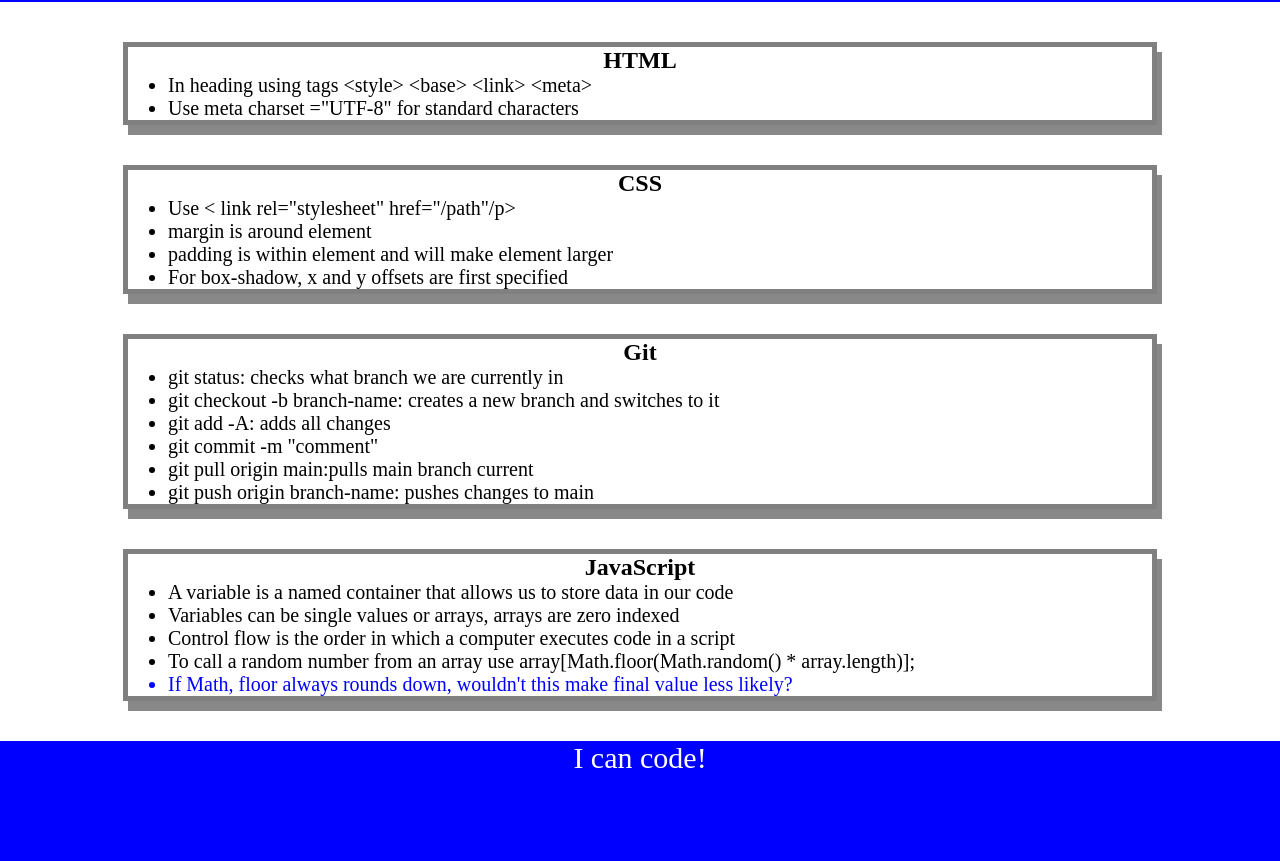
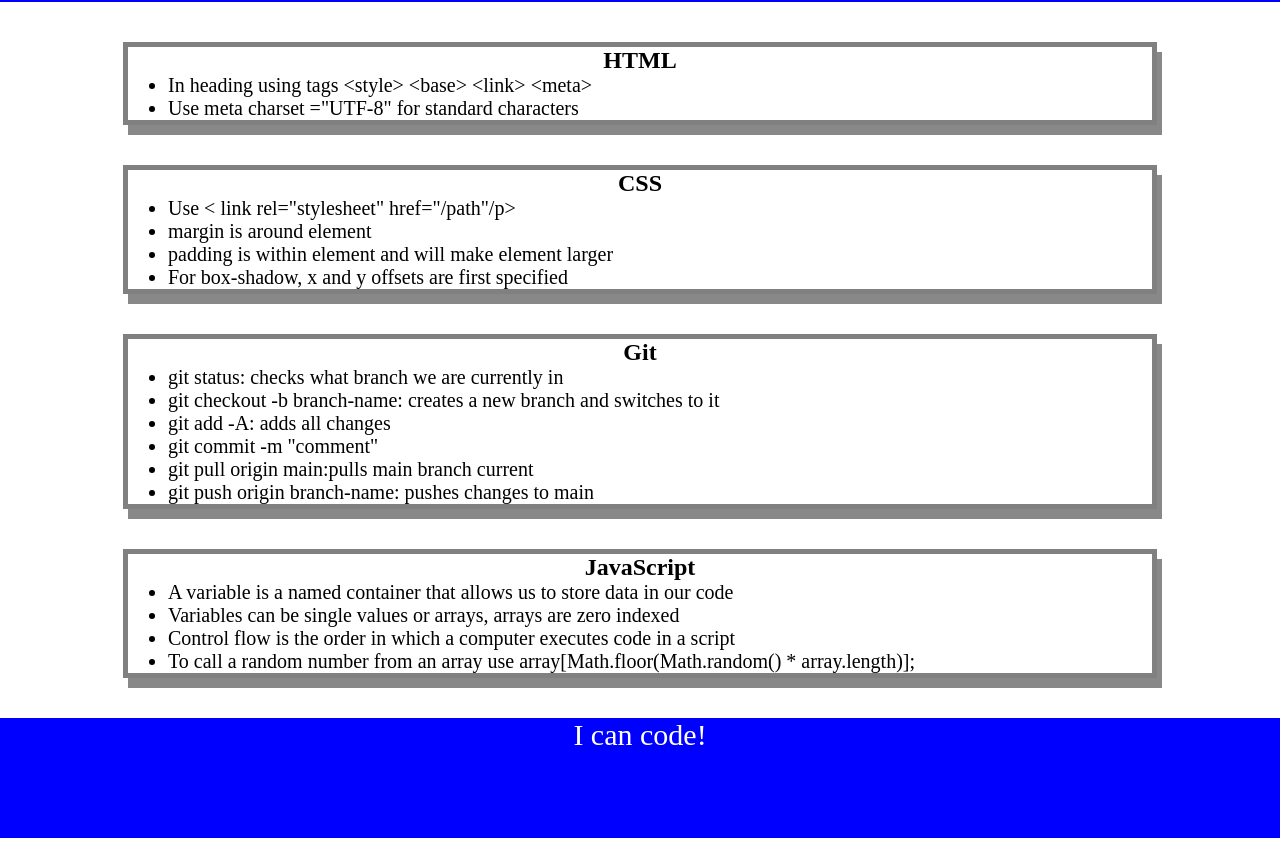
Before and after one commit to goldengayle/prework-study-guide, a plain HTML site: page prework-study-guide/index.html in a window 1280 px wide. Shown: the part 118-979 px from the top of the page. After the commit the page ends 956 px from the top, so only its background shows below. Drawn offline with Linux system fonts and the light colour scheme.

Commit message:
Update index.html.
Took notes out about JS that I had questions about.  I figured them out for myself

```diff
--- a/prework-study-guide/index.html
+++ b/prework-study-guide/index.html
@@ -50,7 +50,7 @@
             <li> Variables can be single values or arrays, arrays are zero indexed</li>
             <li> Control flow is the order in which a computer executes code in a script</li>
             <li> To call a random number from an array use array[Math.floor(Math.random() * array.length)]; </li>
-            <li style="color:blue"> If Math, floor always rounds down, wouldn't this make final value less likely? </li>
+
 
           </ul>
       </section>
```
